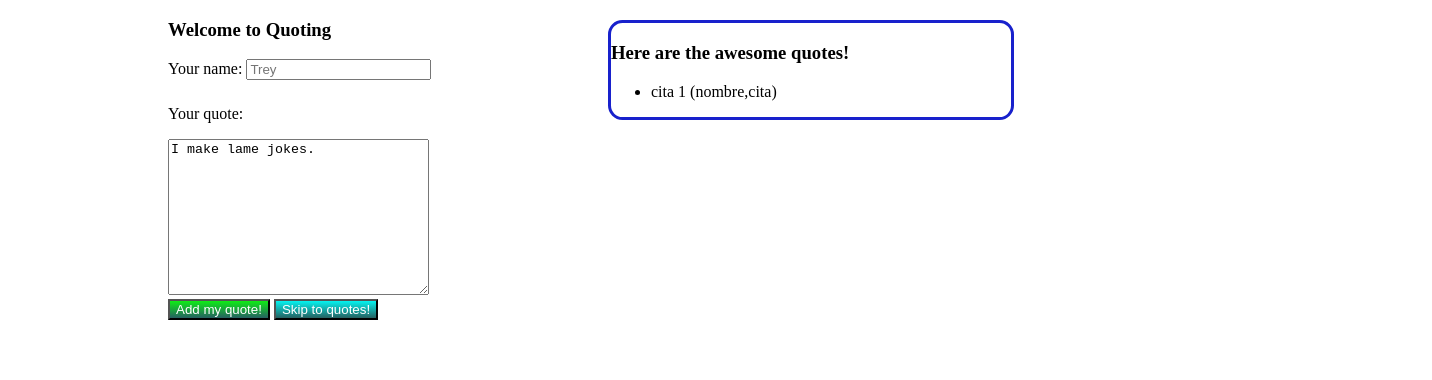
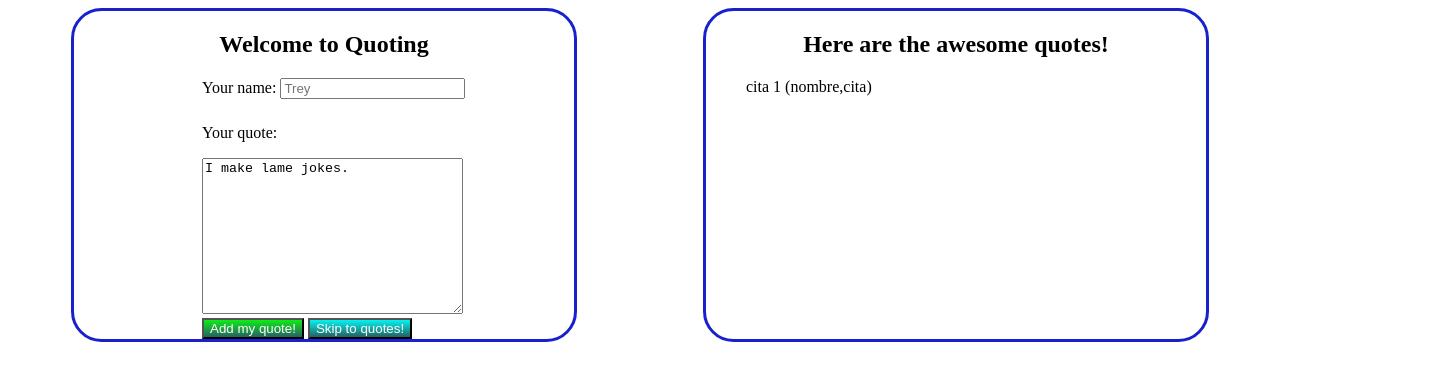
Before and after one commit to Mauriciovr7/modulo_7, a website: page c3/citas/public/index.html in a window 1280 px wide. Shown: the whole page, 1432 px wide, since content can reach past the window. Drawn offline with Linux system fonts and the light colour scheme; no server answers.

Commit message:
c3m7_citas_css

```diff
--- a/c3/citas/db.js
+++ b/c3/citas/db.js
@@ -39,7 +39,7 @@ async function nuevaCita(nombre, cita) {
 async function mostrarCitas() {
   // 1. Solicito un 'cliente' al pool de conexiones
   const client = await pool.connect()
-  const resp = await client.query('select * from citas')
+  const resp = await client.query('select * from citas order by fecha')
   client.release()
   return resp.rows
 }
--- a/c3/citas/public/index.html
+++ b/c3/citas/public/index.html
@@ -12,10 +12,10 @@
 
 <body>
   <div class="container">
-    <h3>Welcome to Quoting</h3>
+    <h2>Welcome to Quoting</h2>
     <form action="/citas" method="post">
       <label for="">Your name:</label>
-      <input type="text" name="nombre" id="" placeholder="Trey" required>
+      <input type="text" name="nombre" id="nombre" placeholder="Trey" required>
       <h6></h6>
 
       <p><label for="texto">Your quote:</label></p>
@@ -27,9 +27,10 @@
   </div>
 
   <div class="lateral">
-    <h3>Here are the awesome quotes!</h3>
+    <h2>Here are the awesome quotes!</h2>
     <ul class="list-group" id="lista-citas">
       <li class="list-group-item">cita 1 (nombre,cita)</li>
+      <p class="texto-azul"></p>
     </ul>
   </div>
 
--- a/c3/citas/public/script.js
+++ b/c3/citas/public/script.js
@@ -4,7 +4,10 @@ function dibujarCitas(citas) {
   // 1. Vamos armando el HTML interno de la lista, de a poco
   let html = ''
   for (let cita of citas) {
-    html += `<li class="list-group-item">"${cita.cita}"<br> -${cita.nombre} at ${cita.hora} ${cita.fecha}</li>`
+    html += `
+    <li class="list-group-item">"${cita.cita}"<br> </li>
+    <li class="texto-azul">-${cita.nombre} at ${cita.hora} ${cita.fecha}</li>
+    `
   }
   // 2. Fijar el HTML interno de la lista
   lista_citas.innerHTML = html;
--- a/c3/citas/public/style.css
+++ b/c3/citas/public/style.css
@@ -1,3 +1,8 @@
+body {
+  display: flex;
+  justify-content: space-around;
+}
+
 .btn-add {
   background: rgb(37, 97, 97);
   background: linear-gradient(0deg, rgba(37, 97, 97, 1) 0%, rgba(15, 236, 22, 1) 100%);
@@ -12,14 +17,29 @@
 
 .container {
   position: relative;
-  left: 160px;
 }
 
-.lateral {
+.lateral, .container {
   position: relative;
-  left: 600px;
-  top: -300px;
   border: 3px solid #1821cc;
-  border-radius: 0.9rem;
-  width: 400px;
+  border-radius: 1.9rem;
+  width: 500px;
 }
+
+ul {
+  list-style: none;
+}
+
+.texto-azul {
+  color: blue;
+  font-weight: bold;
+  margin-left: 69px;
+}
+
+h2 {
+  text-align: center;
+}
+
+form {
+  margin-left: 8rem;
+}
```
